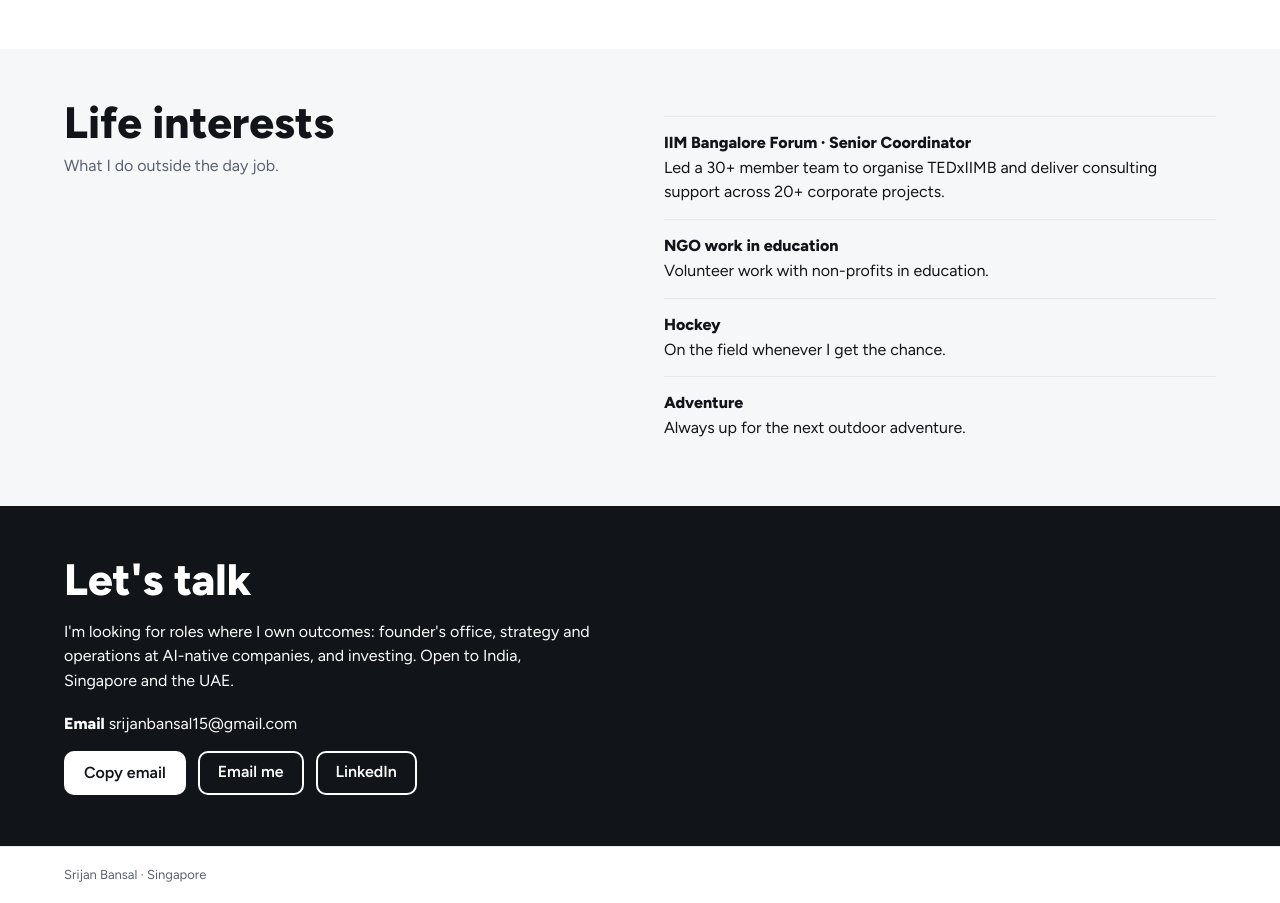
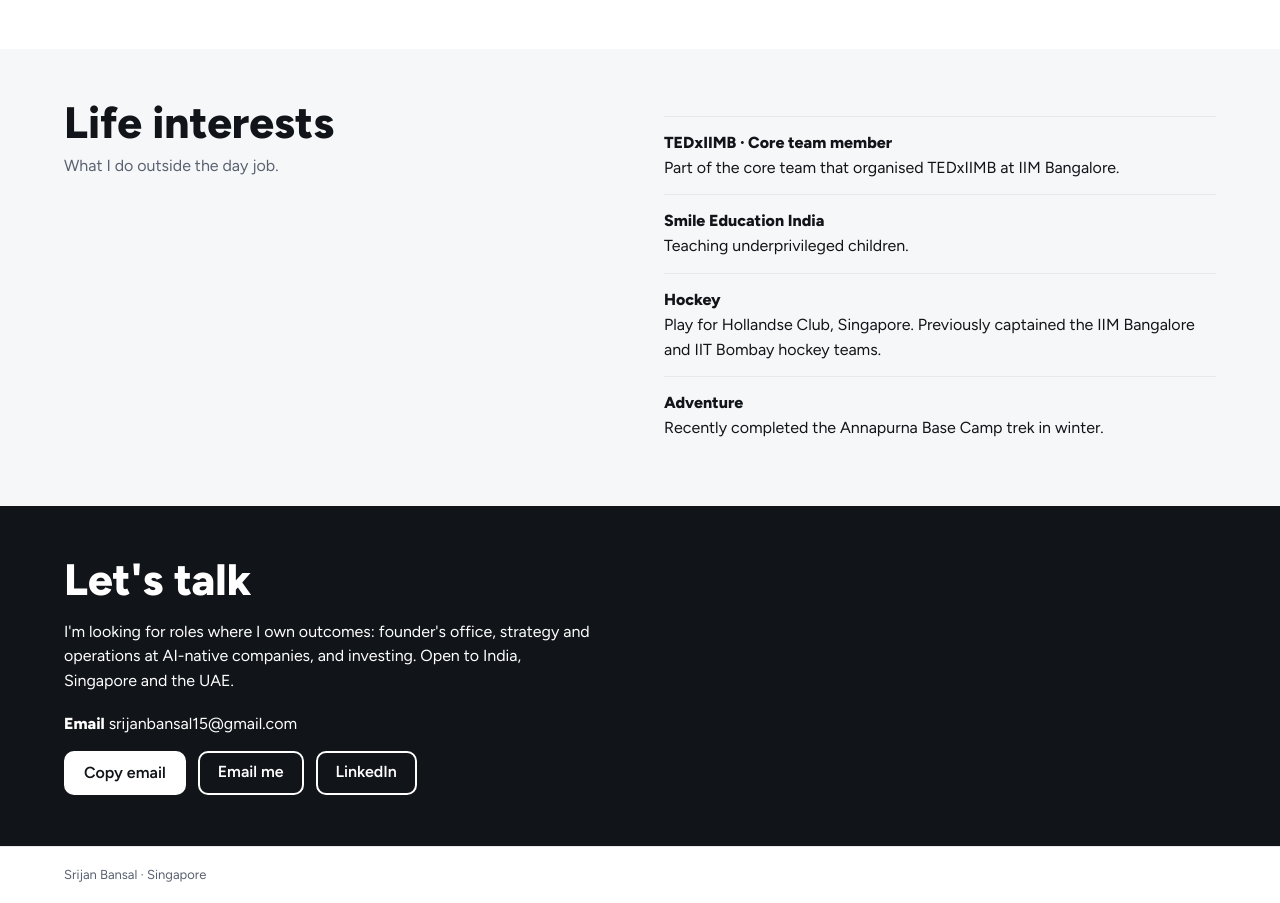
Before and after one commit to srijanbansal1515/Resume, a plain HTML site: page index.html in a window 1280 px wide. Shown: the part 2991-3894 px from the top of the page. Drawn offline with Linux system fonts and the light colour scheme.

Commit message:
Update life interests
Co-Authored-By: Claude Opus 5.5 <noreply@anthropic.com>
Claude-Session: https://claude.ai/code/session_01XMmcZvpK5FdDLzbhDZZxA1

```diff
--- a/index.html
+++ b/index.html
@@ -155,10 +155,10 @@ const roles=[
   {c:'--amber',when:'2020 – 2021',t:'Cataconn · Co-founder',where:'India',pts:['Built and launched an ML-based tutor-matching platform from zero','300K+ site impressions in 5 months through SEO; hired 10+ tutors, delivered 100+ teaching hours and counselled 500+ students']}
 ];
 const extra=[
-  {t:'IIM Bangalore Forum · Senior Coordinator',p:'Led a 30+ member team to organise TEDxIIMB and deliver consulting support across 20+ corporate projects.'},
-  {t:'NGO work in education',p:'Volunteer work with non-profits in education.'},
-  {t:'Hockey',p:'On the field whenever I get the chance.'},
-  {t:'Adventure',p:'Always up for the next outdoor adventure.'}
+  {t:'TEDxIIMB · Core team member',p:'Part of the core team that organised TEDxIIMB at IIM Bangalore.'},
+  {t:'Smile Education India',p:'Teaching underprivileged children.'},
+  {t:'Hockey',p:'Play for Hollandse Club, Singapore. Previously captained the IIM Bangalore and IIT Bombay hockey teams.'},
+  {t:'Adventure',p:'Recently completed the Annapurna Base Camp trek in winter.'}
 ];
 const edu=[
   {t:'IIM Bangalore · MBA (2022–24)',p:'Merit scholarship; semester exchange at KU Leuven, Belgium.'},
```
